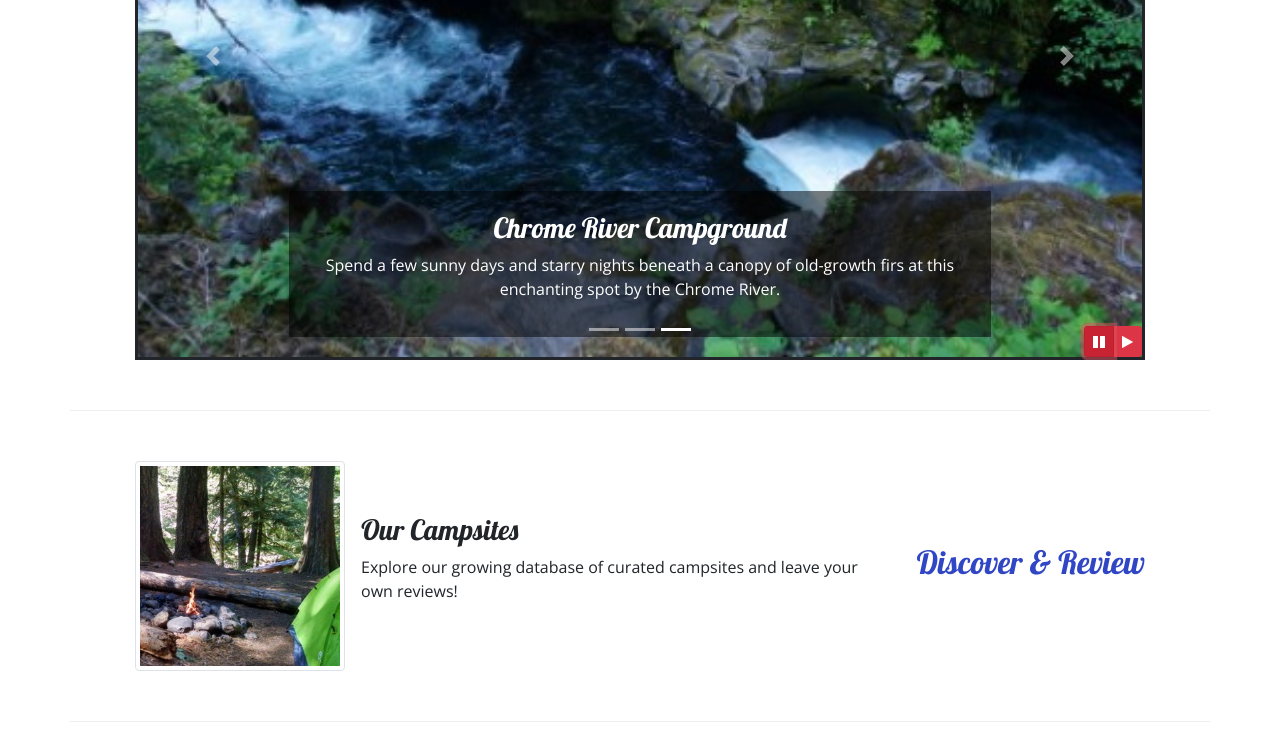
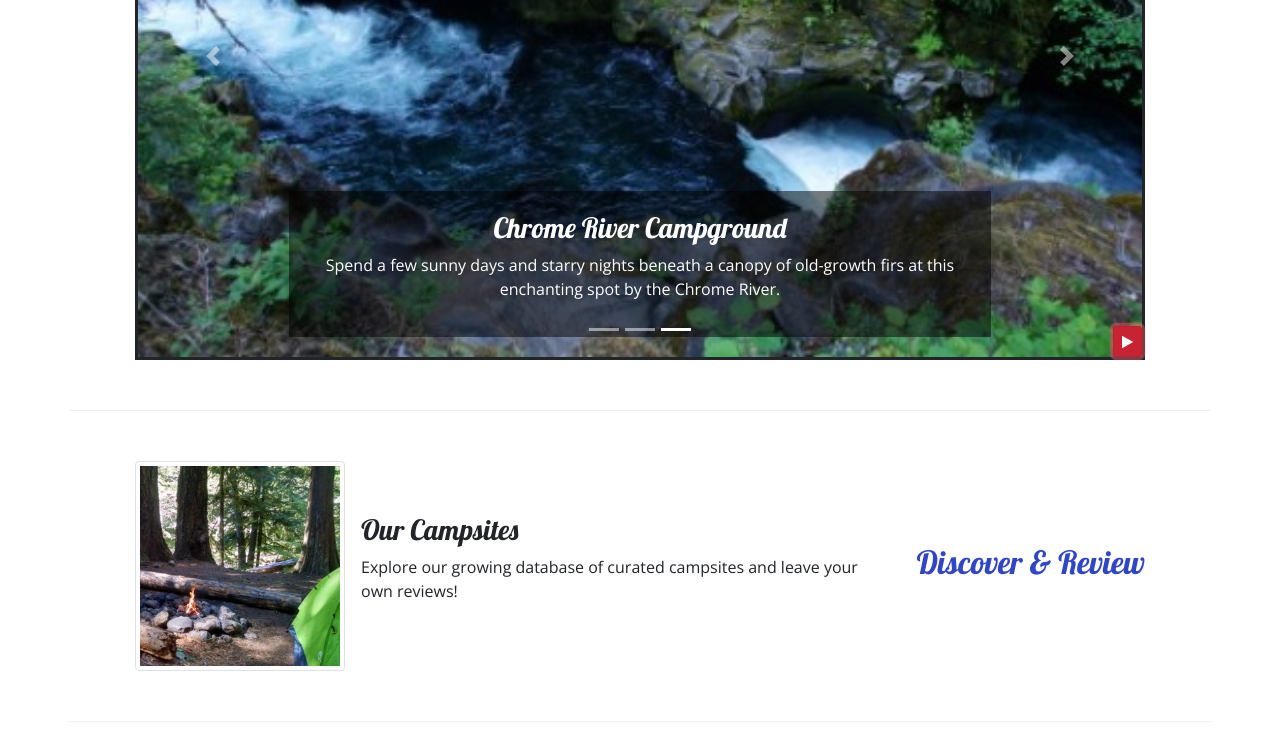
Before and after one commit to PandaBearz/new-review-site, a website: page index.html in a window 1280 px wide. Both pictures are taken after a click on the button 1099 px from the left and 858 px from the top of the page. Shown: the part 517-1258 px from the top of the page. Drawn offline with nearby package versions, Linux system fonts and the light colour scheme.

Commit message:
Bootstrap and JQuery Part 2

```diff
--- a/index.html
+++ b/index.html
@@ -86,7 +86,8 @@
 
                             <div class='row form-group'>
                                 <div class='col'>
-                                    <button class="btn text-white bg-secondary" data-dismiss="modal" type='button'>Cancel</button>
+                                    <button class="btn text-white bg-secondary" data-dismiss="modal"
+                                        type='button'>Cancel</button>
                                     <button class="btn text-white bg-primary" type='submit'>Search</button>
                                 </div>
                             </div>
@@ -207,14 +208,10 @@
                         <span class="carousel-control-next-icon"></span>
                         <span class="sr-only">Next</span>
                     </a>
-                    <div class="btn-group" id="carouselButton">
-                        <button class="btn btn-danger btn-sm" id="carouselPause">
+                        <button class="btn btn-danger btn-sm" id="carouselButton">
                             <i class="fa fa-pause"></i>
                         </button>
-                        <button class="btn btn-danger btn-sm" id="carouselPlay">
-                            <i class="fa fa-play"></i>
-                        </button>
-                    </div>
+
                 </div>
             </div>
         </div>
@@ -315,15 +312,20 @@
         <script>
             $(function() {
                 $(".carousel").carousel( { interval: 2000, pause: "false" } );
-                $("#carouselPause").click(function(){
-                    $(".carousel").carousel("pause");
-                });
-                $("#carouselPlay").click(function(){
-                    $(".carousel").carousel("cycle");
+                $("#carouselButton").click(function(){
+                    if ($("#carouselButton").children("i").hasClass("fa-pause")) {
+                        $(".carousel").carousel("pause");
+                        $("#carouselButton").children("i").removeClass("fa-pause");
+                        $("#carouselButton").children("i").addClass("fa-play");
+                    } else {
+                        $(".carousel").carousel("cycle");
+                        $("#carouselButton").children("i").removeClass("fa-play");
+                        $("#carouselButton").children("i").addClass("fa-pause");
+                    }
                 });
             });
         </script>
 
-</body>
+    </body>
 
 </html>
```
